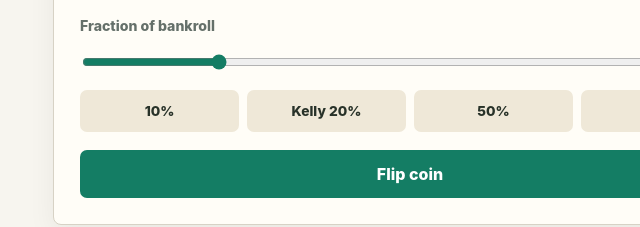
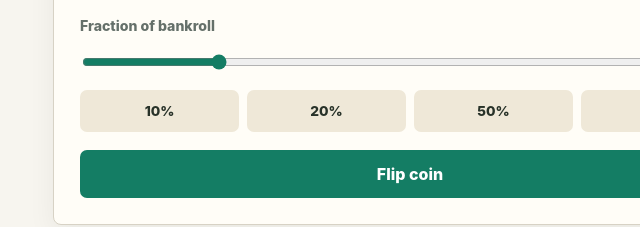
Before and after one commit to Brie44E/Coinfilpper, a plain HTML site: page index.html in a window 1280 px wide. Shown: the part 1675-1902 px from the top of the page, 11-651 px from the left. Drawn offline with Linux system fonts and the light colour scheme.

Commit message:
Remove Kelly label from bet button

```diff
--- a/index.html
+++ b/index.html
@@ -103,7 +103,7 @@
 
             <div class="quick-actions" aria-label="Quick bet sizes">
               <button type="button" data-fraction="0.1">10%</button>
-              <button type="button" data-fraction="0.2">Kelly 20%</button>
+              <button type="button" data-fraction="0.2">20%</button>
               <button type="button" data-fraction="0.5">50%</button>
               <button type="button" data-fraction="1">All in</button>
             </div>
```
